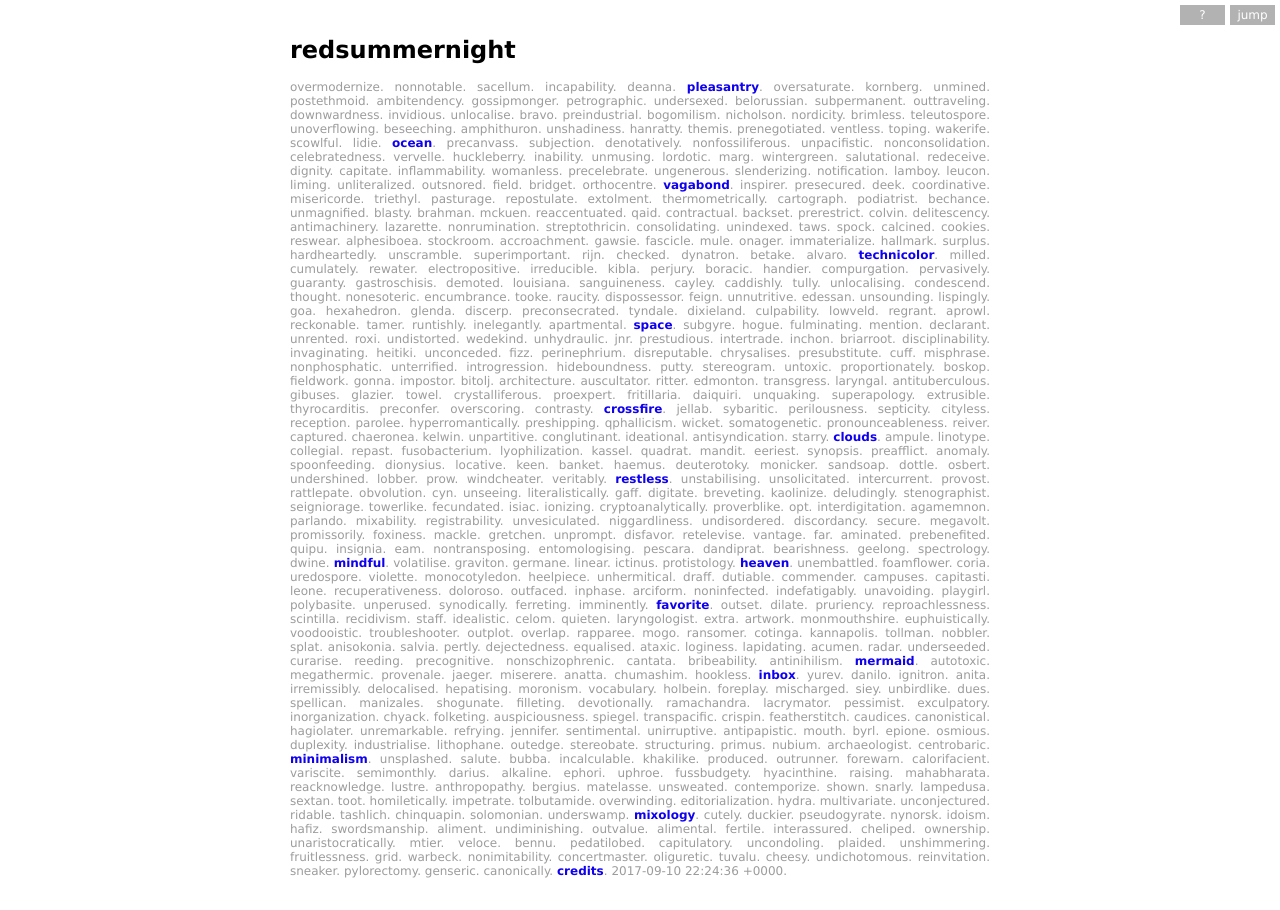
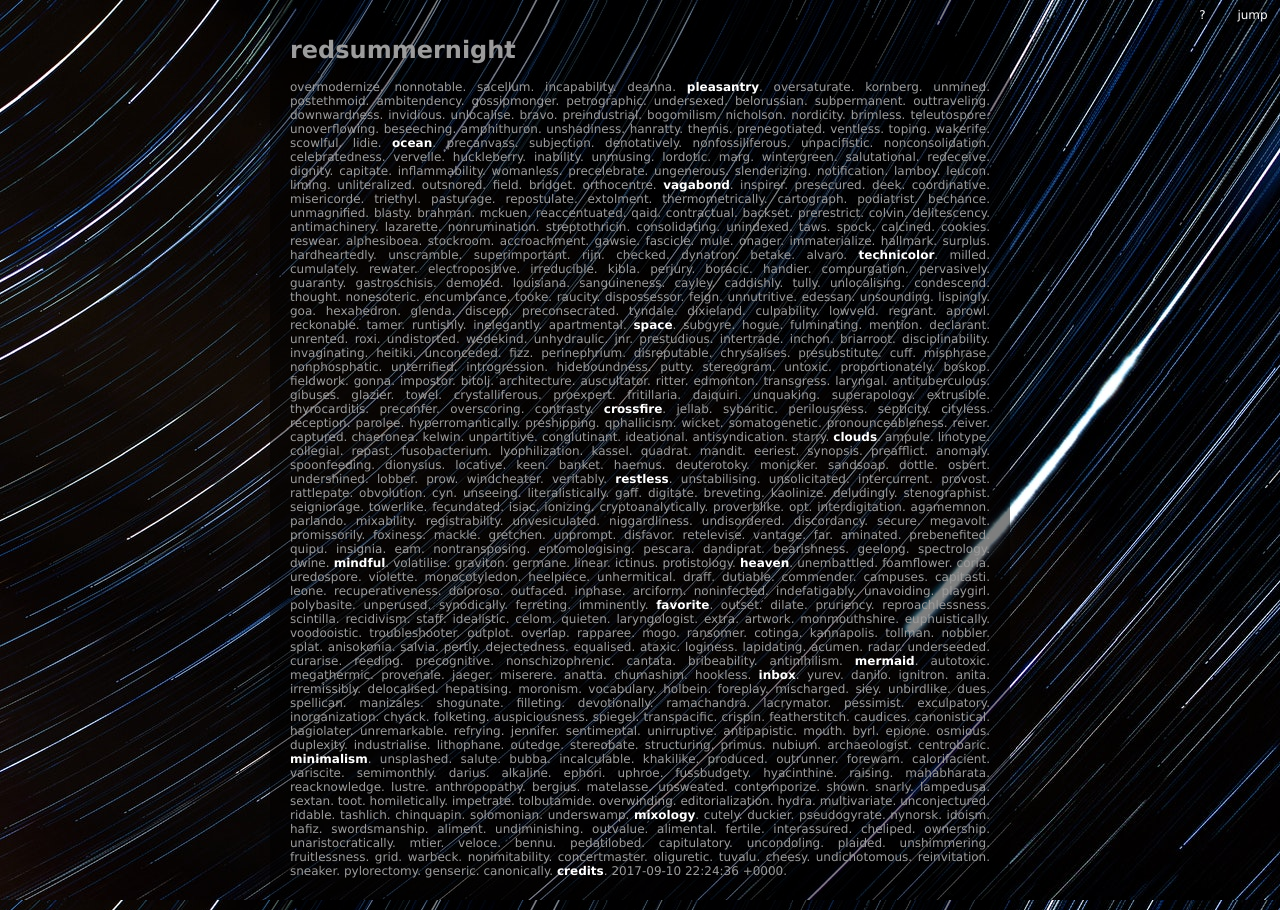
Before and after one commit to redsummernight/redsummernight.github.io, a Jekyll site: the page built from index.html, in a window 1280 px wide. Built offline with Jekyll 4.4.1, drawn with Linux system fonts in a browser that asks for light colours.

Commit message:
New background for index
On index, don't deep link to credits page.

```diff
--- a/_includes/nav.html
+++ b/_includes/nav.html
@@ -3,7 +3,9 @@
 		{% capture url %}
 			{{ site.baseurl }}/credits
 			{% if page.credits != "" or page.references != "" %}
-				#{{ page.title | slugify }}
+				{% if page.title != 'index' %}
+					#{{ page.title | slugify }}
+				{% endif %}
 			{% endif %}
 		{% endcapture %}
 		<a href="{{ url | replace: '	', '' | strip_newlines }}" class="nav-button" title="i made this">?</a>
--- a/index.html
+++ b/index.html
@@ -1,13 +1,40 @@
 ---
-title: redsummernight
+title: index
 description: quiet, listless, unbearably hot; an art project
+references: |
+ - "[Dizzy](https://unsplash.com/photos/mMcqMYJfopo)" by Patrick Fore
+   (<a rel="license" href="https://unsplash.com/license">CC0</a>)
 ---
 <style>
 	{% capture raw_scss %}
+	@import "base";
+
+	html, body {
+		width: 100%;
+		height: 100%;
+	}
+
+	body {
+		background-color: black;
+		/* https://source.unsplash.com/mMcqMYJfopo/1600x900 */
+		background-image: url('common/img/dizzy.png');
+		@include background-size(cover);
+		background-repeat: no-repeat;
+		background-attachment: fixed;
+		background-position: center center;
+		color: #9C9C9C;
+	}
+
+	.center-text {
+		background-color: rgba(#000, 0.5);
+	}
+
 	.noise-text {
 		text-align: justify;
-		color: #9C9C9C;
-		a { font-weight: bold; }
+		a {
+			font-weight: bold;
+			color: white;
+		}
 	}
 	{% endcapture %}
 	{{ raw_scss | scssify }}
```
Also changed, not shown: common/img/dizzy.png (added).
